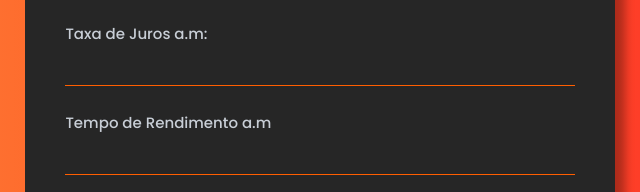
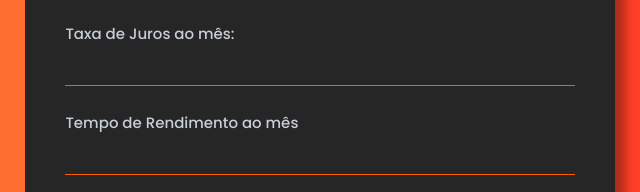
Before and after one commit to ErickTrajano/Calculadora-de-juros-compostos, a plain HTML site: page index.html in a window 1280 px wide. Shown: the part 248-440 px from the top of the page, 320-960 px from the left. Drawn offline with Linux system fonts and the light colour scheme.

Commit message:
versão 1

```diff
--- a/index.html
+++ b/index.html
@@ -23,12 +23,12 @@
                 </div>
 
                 <div class="input-field">
-                    <label for="fee">Taxa de Juros a.m:</label>
+                    <label for="fee">Taxa de Juros ao mês:</label>
                     <input type="number" id="fee">
                 </div>
 
                 <div class="input-field">
-                    <label for="time">Tempo de Rendimento a.m</label>
+                    <label for="time">Tempo de Rendimento ao mês</label>
                     <input type="number" id="time">
                 </div>
             </div>
```
